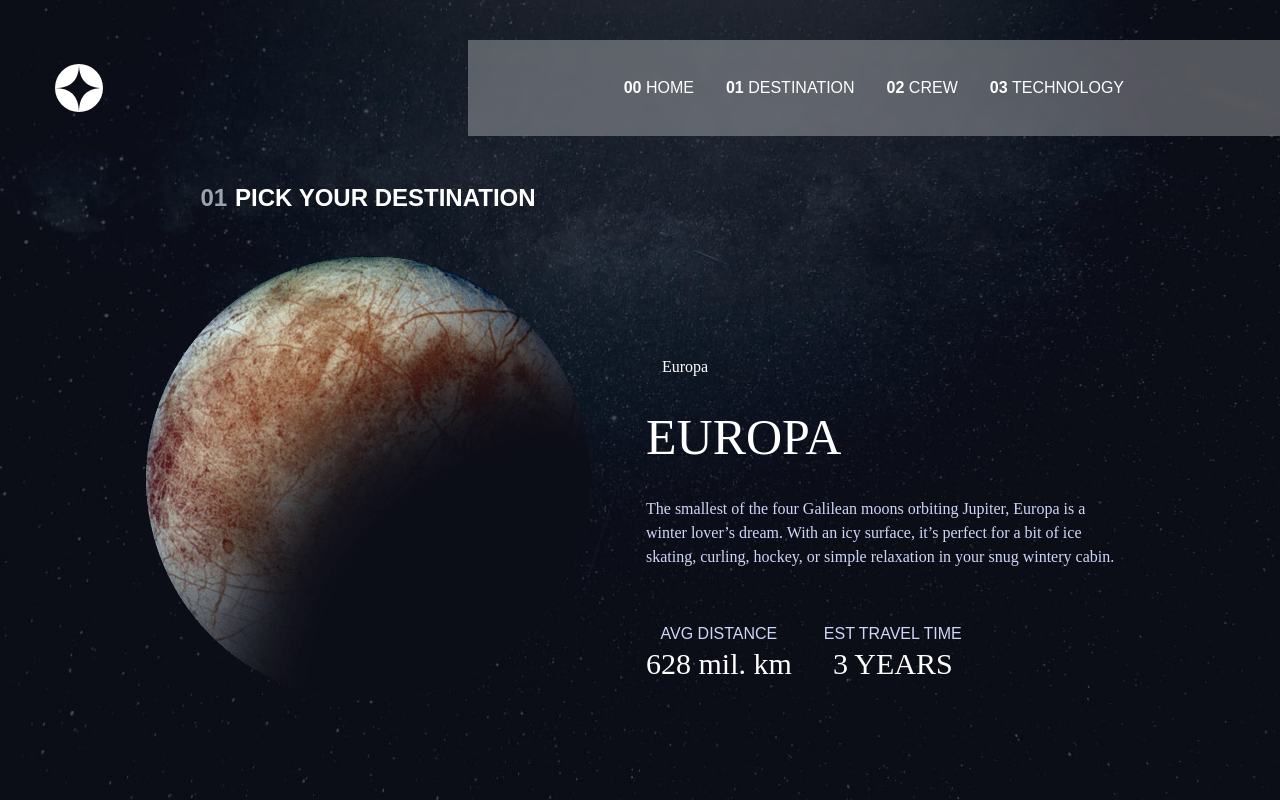
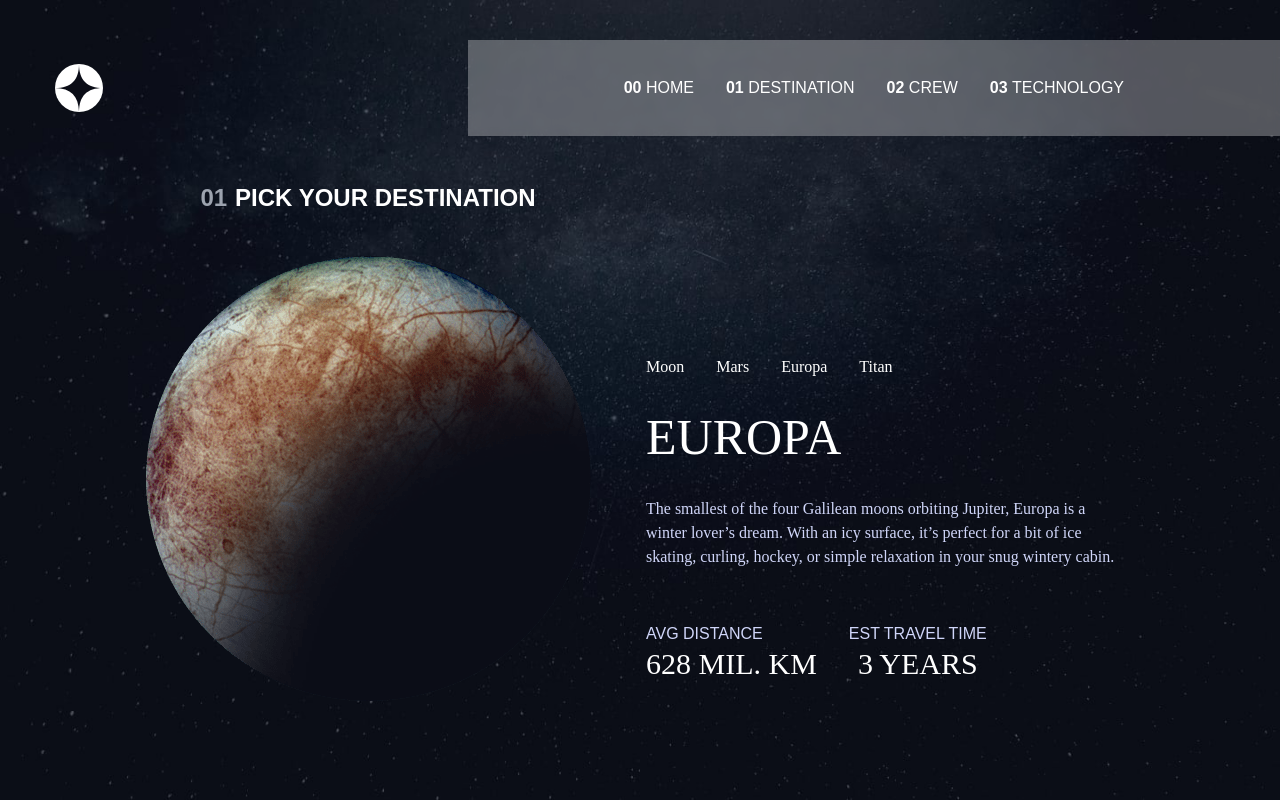
Before and after one commit to kennedybabu/space-toursim, a React (Create React App) app: page /europa in a window 1280 px wide. Built offline with nearby package versions, Linux system fonts and the light colour scheme.

Commit message:
feature: add hover tate to links in the components

```diff
--- a/src/index.css
+++ b/src/index.css
@@ -56,3 +56,8 @@
     background-size: cover;
     background-repeat: no-repeat;
 }
+
+
+.page-nav-active {
+    color: tomato;
+}
--- a/src/pages/Destinations.jsx
+++ b/src/pages/Destinations.jsx
@@ -25,8 +25,11 @@ const Destinations = () => {
                 </div>
             </div>
             <div className='h-full flex justify-end  lg:pb-[118px] items-center lg:items-start flex-col md:pb-[62px] lg:h-[445px] lg:absolute lg:right-[162px] lg:bottom-0 lg:justify-between'>
-                <div>
-                   <li><Link to='/europa'>Europa</Link></li>
+                <div className='flex '>
+                    <li className='hover:underline underline-offset-[10px] decoration-[3px] pl-0'><Link to='/destinations'>Moon</Link></li>
+                    <li className='hover:underline underline-offset-[10px] decoration-[3px]'><Link to='/mars'>Mars</Link></li>
+                    <li className='hover:underline underline-offset-[10px] decoration-[3px]'><Link to='/europa'>Europa</Link></li>
+                    <li className='hover:underline underline-offset-[10px] decoration-[3px]'><Link to='/titan'>Titan</Link></li>
                 </div>
                 <h1 className='text-[50px] uppercase'>{destination.name}</h1>
                 <p className='text-center lg:text-left text-[#d0d6f9] lg:max-w-[472px]'>{destination.description}</p>
@@ -34,9 +37,9 @@ const Destinations = () => {
                     <hr />
                 </div>
                 <div className='flex flex-col md:flex-row w-full justify-between md:px-[100px] lg:px-0 lg:justify-start lg:mt-8'>
-                    <div className='flex flex-col items-center lg:mr-8'>
+                    <div className='flex flex-col items-center lg:mr-8 lg:items-start'>
                         <p className='uppercase condensed text-[#d0d6f9]'>Avg Distance</p>
-                        <p className='text-3xl'>{destination.distance}</p>
+                        <p className='text-3xl uppercase'>{destination.distance}</p>
                     </div>
                     <div className='flex flex-col items-center mt-[32px] md:mt-0'>
                         <p className='uppercase condensed text-[#d0d6f9]'>Est Travel Time</p>
--- a/src/pages/Europa.jsx
+++ b/src/pages/Europa.jsx
@@ -1,6 +1,6 @@
 import React from 'react'
 import {data} from '../components/data/data'
-import { Link } from 'react-router-dom'
+import { Link, NavLink } from 'react-router-dom'
 
 
 const Europa = () => {
@@ -9,7 +9,8 @@ const Europa = () => {
     const destination = destinations[2]
 
   return (
-     <div className='europa w-full h-screen text-white'>
+
+        <div className='destinations w-full h-screen text-white'>
         {/* container */}
         <div className='grid lg:grid-cols-2 h-full px-[24px] md:px-[96px]'>
             <div className='h-full flex justify-center  lg:justify-center items-center flex-col w-full mt-[60px] lg:mt-0 '>
@@ -19,8 +20,11 @@ const Europa = () => {
                 </div>
             </div>
             <div className='h-full flex justify-end  lg:pb-[118px] items-center lg:items-start flex-col md:pb-[62px] lg:h-[445px] lg:absolute lg:right-[162px] lg:bottom-0 lg:justify-between'>
-             <div>
-                <li><Link to='/europa'>Europa</Link></li>
+                <div className='flex '>
+                    <li className='hover:underline underline-offset-[10px] decoration-[3px] pl-0'><Link to='/destinations'>Moon</Link></li>
+                    <li className='hover:underline underline-offset-[10px] decoration-[3px]'><Link to='/mars'>Mars</Link></li>
+                    <li className='hover:underline underline-offset-[10px] decoration-[3px]'><Link to='/europa'>Europa</Link></li>
+                    <li className='hover:underline underline-offset-[10px] decoration-[3px]'><Link to='/titan'>Titan</Link></li>
                 </div>
                 <h1 className='text-[50px] uppercase'>{destination.name}</h1>
                 <p className='text-center lg:text-left text-[#d0d6f9] lg:max-w-[472px]'>{destination.description}</p>
@@ -28,9 +32,9 @@ const Europa = () => {
                     <hr />
                 </div>
                 <div className='flex flex-col md:flex-row w-full justify-between md:px-[100px] lg:px-0 lg:justify-start lg:mt-8'>
-                 <div className='flex flex-col items-center lg:mr-8'>
+                    <div className='flex flex-col items-center lg:mr-8 lg:items-start'>
                         <p className='uppercase condensed text-[#d0d6f9]'>Avg Distance</p>
-                     <p className='text-3xl'>{destination.distance}</p>
+                        <p className='text-3xl uppercase'>{destination.distance}</p>
                     </div>
                     <div className='flex flex-col items-center mt-[32px] md:mt-0'>
                         <p className='uppercase condensed text-[#d0d6f9]'>Est Travel Time</p>
```
Lines whose indentation alone changed are shown as unchanged.
